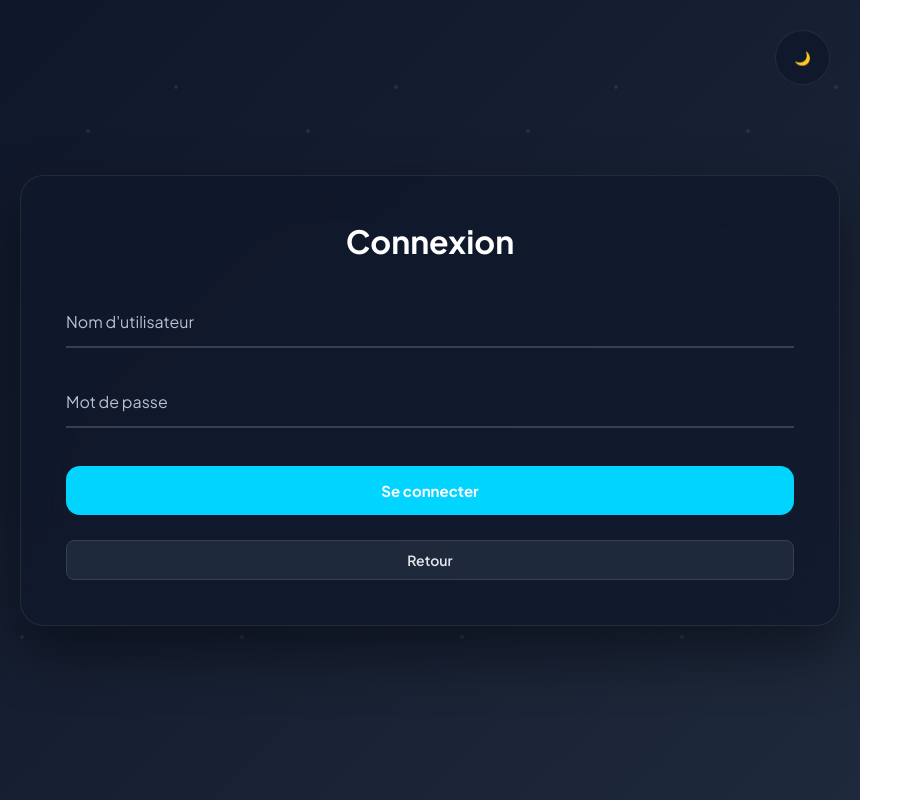
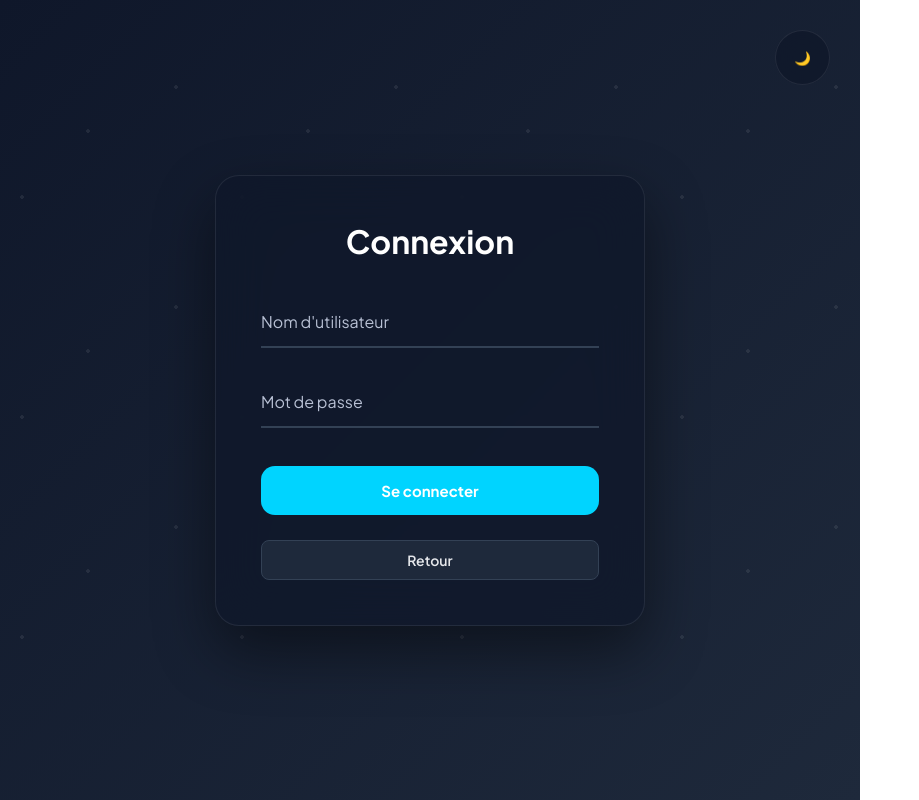
Before and after one commit to HamzaBellamlih/scan_face_scolaire, a React (Create React App) app in the folder frontend/: page /login in a window 1280 px wide. Shown: the whole page, without its empty margins (0-919 px from the left). Built offline with nearby package versions, Linux system fonts and the light colour scheme; a web font is replaced by a local one.

Commit message:
frontend

```diff
--- a/frontend/src/components/admin/css/login.css
+++ b/frontend/src/components/admin/css/login.css
@@ -95,7 +95,7 @@
     position:relative;
     z-index:2;
     width:100%;
-    max-width:1200px;
+    max-width:430px;
     padding:45px;
     border-radius:var(--radius);
     background:var(--card);
```
